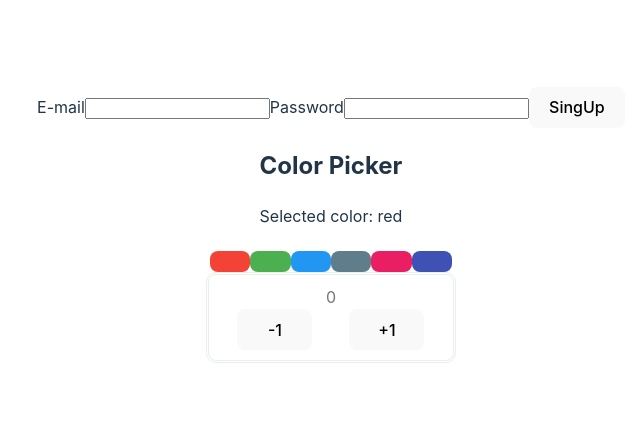
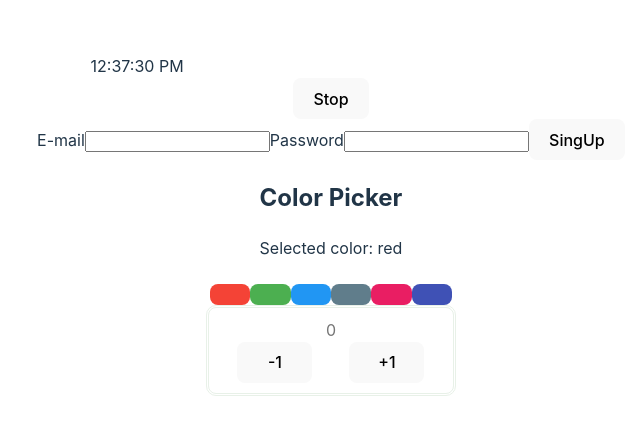
Before and after one commit to NadiiaHonchar/usinv-vite, a React (Vite) app: page / in a window 1280 px wide. Shown: the part 170-604 px from the top of the page, without its empty margins (309-949 px from the left). Built offline with nearby package versions, Linux system fonts and the light colour scheme.

Commit message:
added clock

```diff
--- a/src/App.jsx
+++ b/src/App.jsx
@@ -3,6 +3,7 @@ import "./App.css";
 import SingupForm from "./components/SignupForm/SignupForm";
 import ColorPicker from "./components/ColorPicker/ColorPicker";
 import Counter from "./components/Counter/Counter";
+import Clock from "./components/Clock/Clock";
 
 const colorPickerOptions = [
   { label: "red", color: "#F44336" },
@@ -17,6 +18,7 @@ function App() {
 
   return (
     <>
+      <Clock />
       <SingupForm />
       <ColorPicker options={colorPickerOptions} />
       <Counter initialValue={0} />
--- /dev/null
+++ b/src/components/Clock/Clock.jsx
@@ -0,0 +1,29 @@
+import { useEffect, useRef, useState } from "react";
+import { ClockFase } from "./Clock.styled";
+
+export default function Clock() {
+  const [time, setTime] = useState(() => new Date());
+  const intervalID = useRef(null);
+
+  useEffect(() => {
+    intervalID.current = setInterval(() => {
+      setTime(new Date());
+    }, 1000);
+    return () => {
+      stop();
+    };
+  }, []);
+
+  const stop = () => {
+    clearInterval(intervalID.current);
+  };
+
+  return (
+    <>
+      <ClockFase>{time.toLocaleTimeString()}</ClockFase>
+      <button type="button" onClick={stop}>
+        Stop
+      </button>
+    </>
+  );
+}
--- /dev/null
+++ b/src/components/Clock/Clock.styled.js
@@ -0,0 +1,5 @@
+import styled from "@emotion/styled";
+
+export const ClockFase = styled.div`
+  width: 200px;
+`;
```
